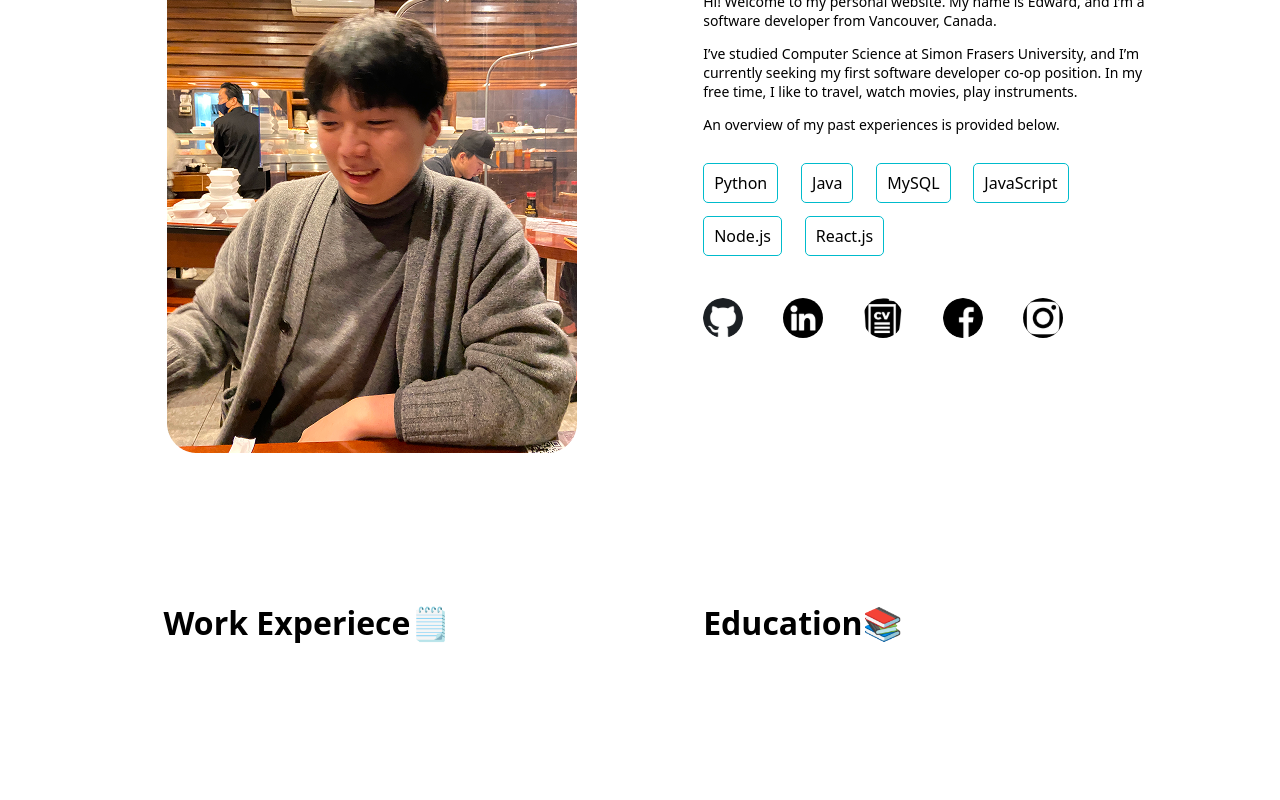
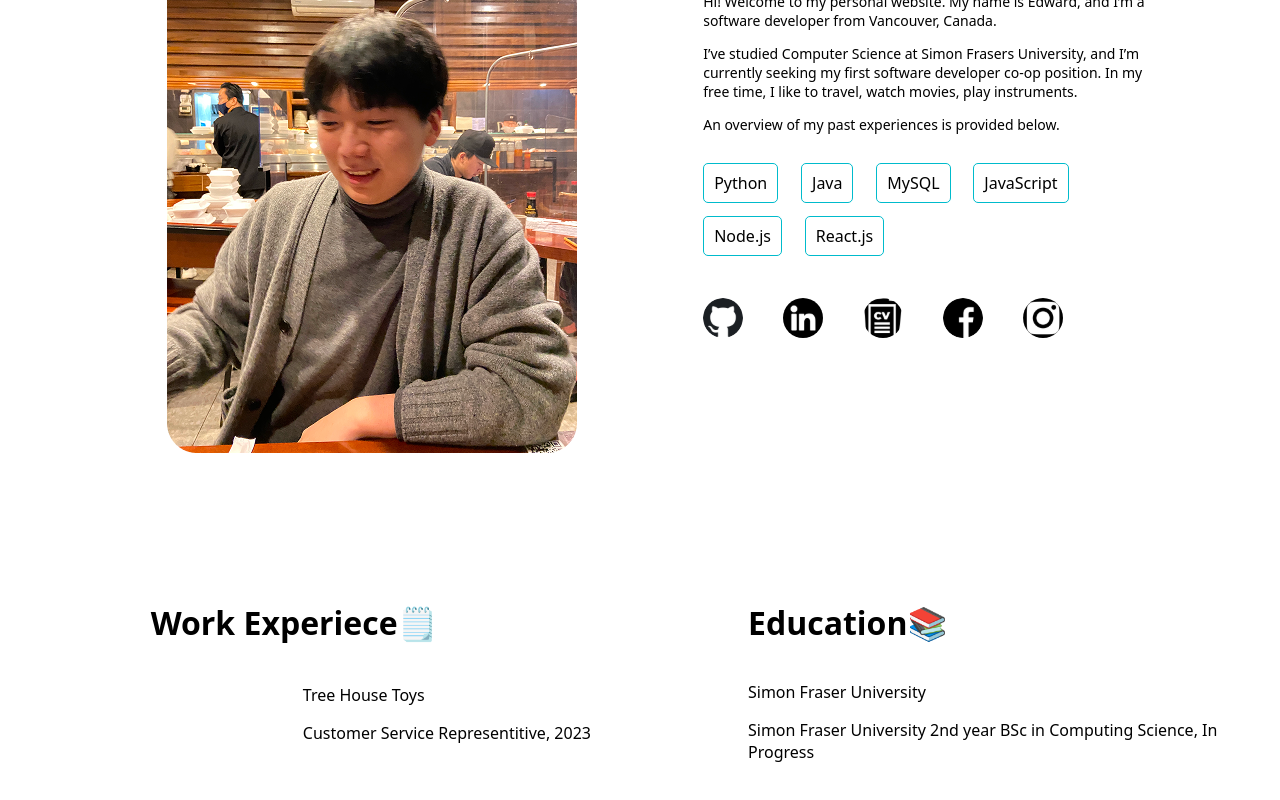
Before and after one commit to euidml/euidml.github.io, a React (Create React App) app: page / in a window 1280 px wide. Shown: the part 228-1028 px from the top of the page. Before the commit the page ends 902 px from the top, so only its background shows below. Built offline with nearby package versions, Linux system fonts and the light colour scheme.

Commit message:
created modulraized experience card and tested it #12

```diff
--- a/src/Experience/Experience.css
+++ b/src/Experience/Experience.css
@@ -5,12 +5,24 @@
 }
 #work_experience {
     width: 50%;
-
+    display: flex;
+    flex-direction: column;
+    align-items: flex-end;
+    margin-right: 5%;
 }
 #work_experience h1{
-    float: right;
-    margin-right: 30%;
+     margin-right: 30%;
+    text-align: right;
+    width: auto;
 }
 #education{
     margin-left: 5%;
 }
+.experience_card{
+    padding: 3% 5% 3% 0%;
+    /* float: right; */
+    align-self: flex-end;
+}
+#work_experience .experience_card{
+    /* margin-right: auto; */
+}
--- a/src/Experience/Experience.js
+++ b/src/Experience/Experience.js
@@ -1,4 +1,17 @@
 import "./Experience.css";
+
+function ExperieceCard({name, description}){
+    return(
+        <div className="experience_card">
+            <div className="company_name">
+                {name}
+            </div>
+            <p>
+                {description}
+            </p>
+        </div>
+    );
+}
 
 function Experiece(){
     return(
@@ -8,11 +21,22 @@ function Experiece(){
                     <h1>
                         Work Experiece🗒️
                     </h1>
+
+                    <ExperieceCard
+                        key="Tree House Toys"
+                        name="Tree House Toys"
+                        description="Customer Service Representitive, 2023"
+                    />
                 </div>
                 <div id="education">
                     <h1>
                         Education📚
                     </h1>
+                    <ExperieceCard
+                        key="Simon Fraser University"
+                        name="Simon Fraser University"
+                        description="Simon Fraser University 2nd year BSc in Computing Science, In Progress"
+                    />
                 </div>
 
             </div>
```
